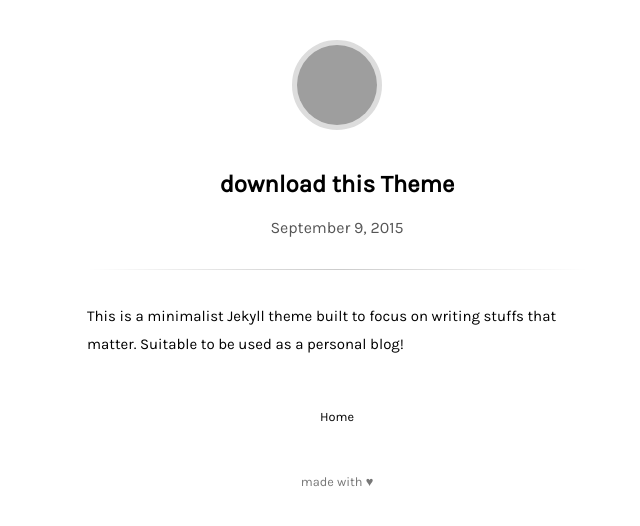
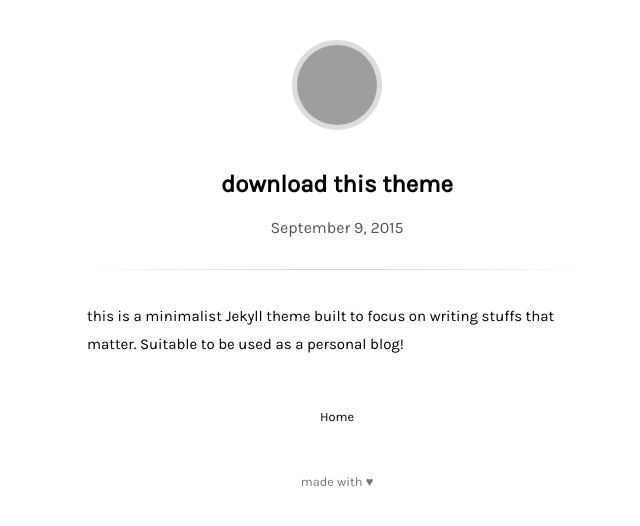
Before and after one commit to convitza/onetapstudio, a Jekyll site: the page built from _posts/2015-09-09-download-this-theme.md, in a window 1280 px wide. Shown: the top 526 px of the page, without its empty margins (303-943 px from the left). Built offline with Jekyll 4.4.1, drawn with Linux system fonts in a browser that asks for light colours; grey boxes are pictures that could not be loaded.

Commit message:
no message

```diff
--- a/_layouts/page.html
+++ b/_layouts/page.html
@@ -13,5 +13,5 @@ layout: default
 </article>
 
 <div class="page-navigation">
-	<a class="home" href="{{site.baseurl}}/" title="Back to Homepage">Home</a>
+	<a class="home" href="{{site.baseurl}}/" title="back to homepage">home</a>
 </div>
--- a/_posts/2015-09-09-download-this-theme.md
+++ b/_posts/2015-09-09-download-this-theme.md
@@ -1,6 +1,6 @@
 ---
-title: download this Theme
+title: download this theme
 updated: 2015-09-09 10:38
 ---
 
-This is a minimalist Jekyll theme built to focus on writing stuffs that matter. Suitable to be used as a personal blog!
+this is a minimalist Jekyll theme built to focus on writing stuffs that matter. Suitable to be used as a personal blog!
```
